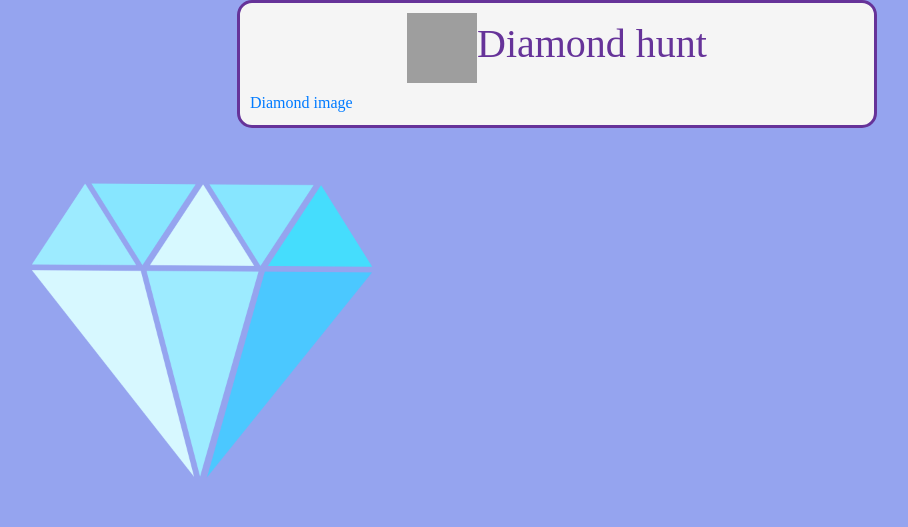
After one commit to Aliot26/DiamondsGame, a Flask app: page /dia in a window 1280 px wide. The commit adds this page. Shown: the top 527 px of the page, without its empty margins (83-991 px from the left). Run offline with Flask 2, Linux system fonts and the light colour scheme; some libraries are stand-ins or nearby versions; some web fonts are replaced; grey boxes are pictures that could not be loaded.

Commit message:
added some changes

```diff
--- a/app.py
+++ b/app.py
@@ -10,6 +10,11 @@ app.secret_key = 'mysecretkey'
 @app.route('/')
 def index():
     return render_template('mainpage.html')
+
+
+@app.route('/dia')
+def dia():
+    return render_template('diamond.html')
 
 
 @app.route('/todatabase', methods=['POST'])
--- a/static/script/gamescript.js
+++ b/static/script/gamescript.js
@@ -133,15 +133,15 @@ function sendData(){
 
 
 function main() {
-    const grass = 'grass';
+    const grass = 'gr.ass';
     const diamond = 'diamond';
     const empty_box = 'false';
     const bomb = 'bomb';
     const message = 'message';
 
     let allCells = document.querySelectorAll('.game-cell');
-    let arrDiamonds = [];//["11", "22", "33", "00", "13"];// for test
-    //let bombCoord = "44";// for test
+    let arrDiamonds = ["11", "22", "33", "00", "13"];// for test
+    let bombCoord = "44";// for test
     let numHiddenDiamonds = 5;
     let countScore = 0;
 
@@ -149,7 +149,7 @@ function main() {
     let tabDiamond = document.getElementById('diamonds');
 
     arrDiamonds = setDiamonds(arrDiamonds, numHiddenDiamonds);
-    let bombCoord = checkEmptyCellForBomb(arrDiamonds);
+    //let bombCoord = checkEmptyCellForBomb(arrDiamonds);
 
     for (let oneCell of allCells) {
         oneCell.addEventListener("drop", function _listener() {
--- a/static/style/style.css
+++ b/static/style/style.css
@@ -2,7 +2,6 @@ body {
     background-color: rgba(85, 109, 230, 0.62);
     font-family: 'Coiny';
 }
-
 
 
 .container {
@@ -27,10 +26,10 @@ body {
     display: flex;
     align-items: center;
     justify-content: center;
-    width:50%;
+    width: 50%;
     margin-left: auto;
     margin-right: auto;
-    padding:10px;
+    padding: 10px;
     align-content: center;
     border: 3px solid rebeccapurple;
     border-radius: 15px;
@@ -40,17 +39,17 @@ body {
 
 #centering {
     margin-right: auto;
-    margin-left:auto ;
-    padding:15px;
+    margin-left: auto;
+    padding: 15px;
 }
 
 .form_cols {
-    float:left
+    float: left
 }
 
-#entire_form button{
+#entire_form button {
     background-color: rgba(0, 176, 0, 0.43);
-    color:rebeccapurple;
+    color: rebeccapurple;
     border: 2px solid rebeccapurple;
     border-radius: 15px;
     margin-left: 50px;
@@ -118,22 +117,23 @@ body {
     height: 70px;
     padding-top: 11px;
 }
+
 .row {
     margin-left: auto;
     margin-right: auto;
 }
 
 #player {
-   margin-left: 120px;
+    margin-left: 120px;
     margin-top: 35px;
-    border:solid 2px green;
-    background-color:#e3e4ea;
-    border-radius: 15px ;
+    border: solid 2px green;
+    background-color: #e3e4ea;
+    border-radius: 15px;
     padding: 10px;
 
 }
 
-.user-data{
+.user-data {
     margin-top: 15px;
     padding: 15px;
     border-bottom: dotted 1px whitesmoke;
@@ -168,3 +168,21 @@ td {
     padding: 3px;
     align-content: center;
 }
+
+#diamondDiv {
+    align-content: center;
+}
+
+#diamond {
+    margin: 0px auto;
+    align-content: center;
+    width: 400px;
+    height: 400px;
+    transition: all 2s ease-in-out;
+    perspective: 800px;
+    perspective-origin: 50% 100px;
+}
+
+#diamond:hover {
+    transform: rotateY(180deg);
+}
--- /dev/null
+++ b/templates/diamond.html
@@ -0,0 +1,6 @@
+{% extends 'layout.html' %}
+{% block content %}
+    <div class="container">
+        <p id="diamondDiv"><img id="diamond" src="{{ url_for('static', filename='image/diamond_pwa.png') }}"></p>
+    </div>
+{% endblock %}
--- a/templates/layout.html
+++ b/templates/layout.html
@@ -14,6 +14,7 @@
     <h1 align="center"><img src="{{ url_for('static', filename='image/diamond2.png') }}" width="70" height="70"
                             class="d-inline-block"
                             alt="">Diamond hunt</h1>
+    <a href="/dia">Diamond image</a>
 </div>
 
 {% block content %} {% endblock %}
```
Also changed, not shown: static/image/diamond_pwa.png (added).
